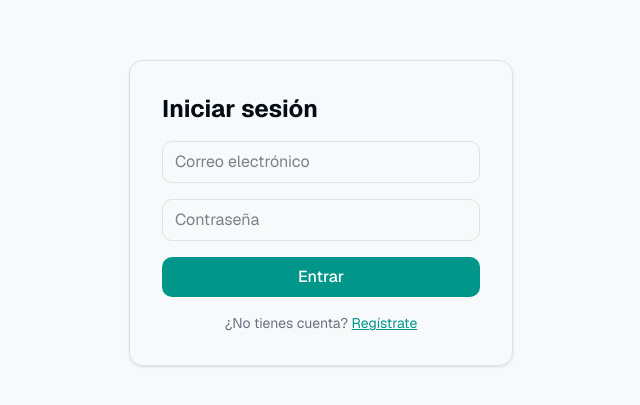
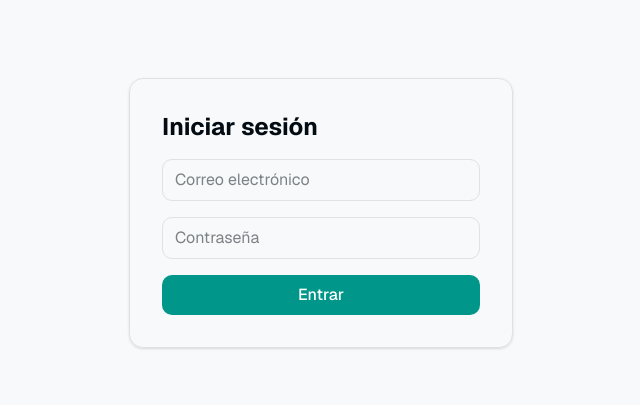
Before and after one commit to Xmoonie/finanzas-los-almendros, a Next.js app: page /login in a window 1280 px wide. Shown: the part 187-592 px from the top of the page, without its empty margins (319-959 px from the left). Built offline with nearby package versions, Linux system fonts and the light colour scheme; no server answers.

Commit message:
remove public signup

```diff
--- a/app/login/page.tsx
+++ b/app/login/page.tsx
@@ -50,12 +50,6 @@ export default function LoginPage() {
         >
           {isSignUp ? "Registrarse" : "Entrar"}
         </button>
-        <p className="text-sm text-center text-gray-500">
-          {isSignUp ? "¿Ya tienes cuenta?" : "¿No tienes cuenta?"}{" "}
-          <button onClick={() => setIsSignUp(!isSignUp)} className="text-teal-600 underline">
-            {isSignUp ? "Inicia sesión" : "Regístrate"}
-          </button>
-        </p>
       </div>
     </div>
   )
```
